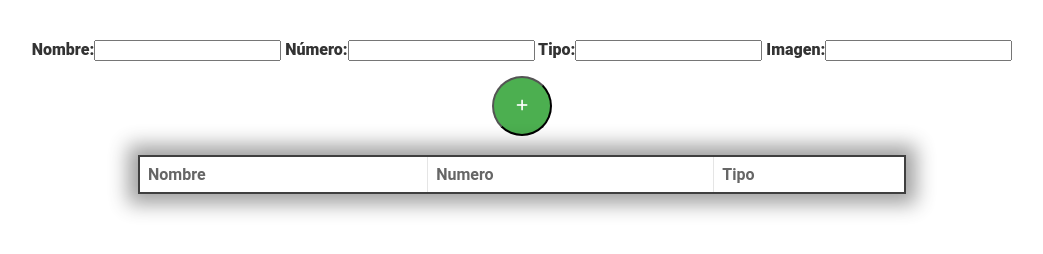
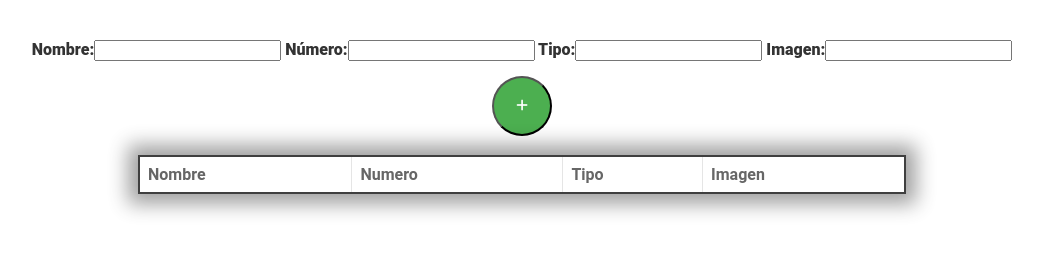
Before and after one commit to diegodistefano/pokedex_JS, a website: page index.html in a window 1280 px wide. Shown: the part 120-374 px from the top of the page, without its empty margins (118-1161 px from the left). Drawn offline with Linux system fonts and the light colour scheme; no server answers.

Commit message:
haciendo merge

```diff
--- a/index.html
+++ b/index.html
@@ -16,7 +16,7 @@
 
     </nav>
 
-    <!-- <main class="tarjetas-pokemon"> -->
+    <main class="tarjetas-pokemon">
       <h1>Pokedex</h1>
 
     <div class="container-add">
@@ -38,11 +38,12 @@
           <th>Nombre</th>
           <th>Numero</th>
           <th>Tipo</th>
+          <th>Imagen</th>
         </tr>
       </thead>
     </table>
 
-    <!-- </main> -->
+    </main>
 
 
     <!-- MODAL EDITAR -->
--- a/src/style.css
+++ b/src/style.css
@@ -23,15 +23,16 @@ h2, h3 {
 
 }
 
-/* .tarjetas-pokemon {
+.tarjetas-pokemon {
     display: flex;
     justify-content: center;
+    flex-direction: column;
     align-items: center;
-    flex-wrap: wrap;
-    gap: 10px;
+    /* flex-wrap: wrap; */
+    /* gap: 10px; */
     font-weight: 800;
     margin-bottom: 15px;
-} */
+}
 
 .main-container {
     max-width: 1200px;
```
Also changed, not shown: server/db.json (+7 -0 lines).
